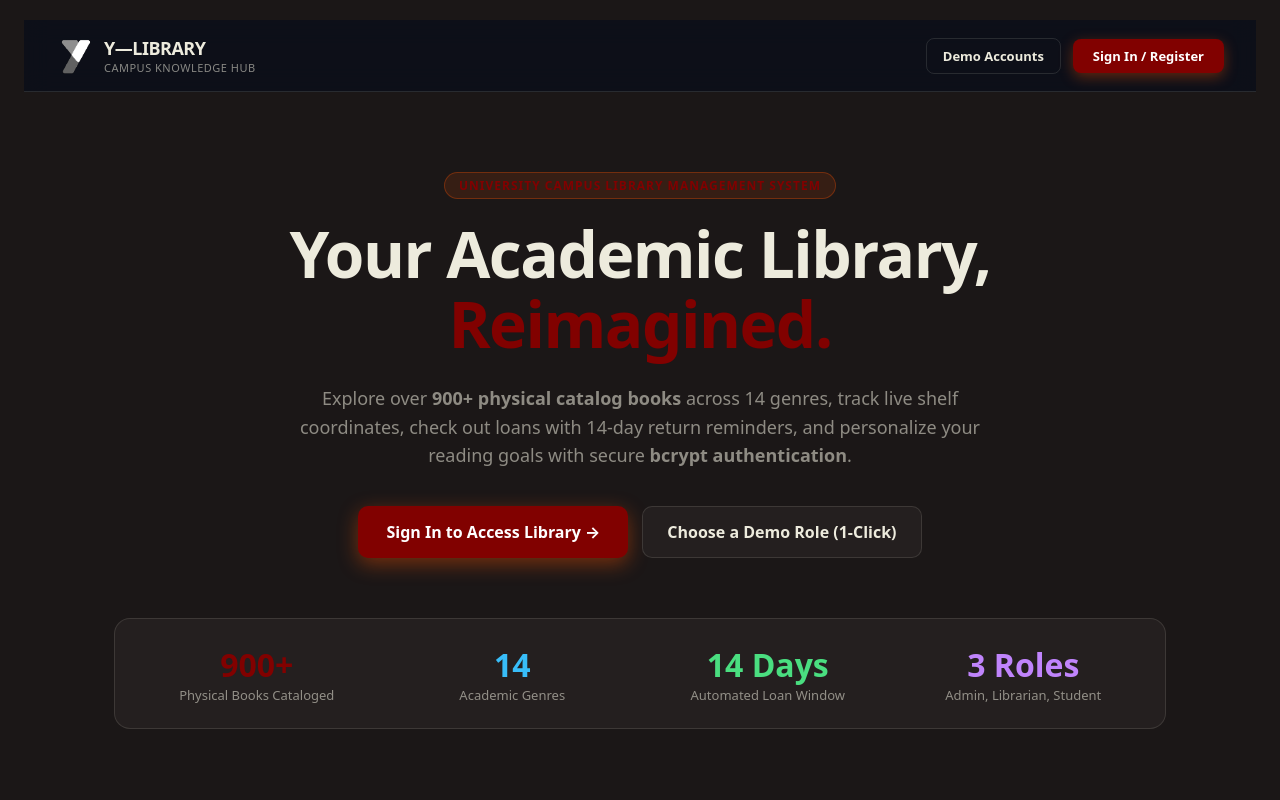
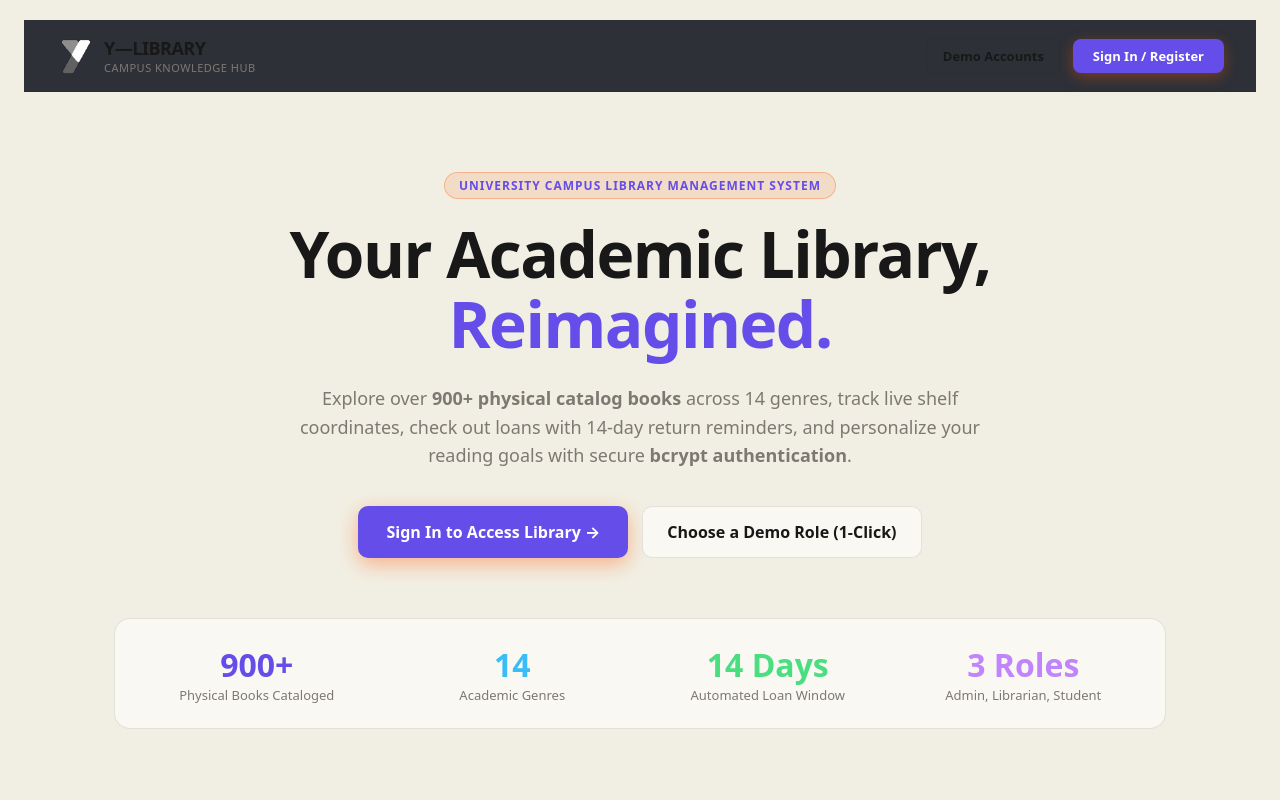
Before and after one commit to whataakash/Y-library_AP_2026, a React (Vite) app in the folder client/: page / in a window 1280 px wide. Shown: the top 800 px of the page. Built offline with nearby package versions, Linux system fonts and the light colour scheme; a web font is replaced by a local one.

Commit message:
style: adopt neo-editorial palette (Linen Cream, Royal Violet, Golden Amber, Pistachio Sage, Terracotta, Charcoal)

```diff
--- a/client/src/components/BookTile.jsx
+++ b/client/src/components/BookTile.jsx
@@ -32,22 +32,25 @@ export default function BookTile({
     return hash;
   }
 
-  // Flat solid palette colors for graceful typographic book jackets (No gradients)
-  const genreColors = {
-    Technology: "#630000",
-    "Science Fiction": "#810100",
-    Fantasy: "#630000",
-    Philosophy: "#1B1717",
-    Psychology: "#241F1F",
-    Economics: "#630000",
-    History: "#810100",
-    Science: "#630000",
-    Classics: "#241F1F",
-    Mystery: "#1B1717",
-    Thriller: "#810100",
-    Biography: "#241F1F",
+  // Palette colors from neo-editorial mobile design
+  const genreColorMap = {
+    Technology: { bg: "#654DE9", text: "#FFFFFF" },
+    "Science Fiction": { bg: "#654DE9", text: "#FFFFFF" },
+    Fantasy: { bg: "#654DE9", text: "#FFFFFF" },
+    Economics: { bg: "#F5C95C", text: "#181818" },
+    Business: { bg: "#F5C95C", text: "#181818" },
+    Biography: { bg: "#F5C95C", text: "#181818" },
+    Science: { bg: "#CFD78C", text: "#181818" },
+    Psychology: { bg: "#CFD78C", text: "#181818" },
+    History: { bg: "#BD554C", text: "#FFFFFF" },
+    Thriller: { bg: "#BD554C", text: "#FFFFFF" },
+    Mystery: { bg: "#181818", text: "#FFFFFF" },
+    Philosophy: { bg: "#181818", text: "#FFFFFF" },
+    Classics: { bg: "#181818", text: "#FFFFFF" },
   };
-  const bgSolidColor = genreColors[book.genre] || "#1B1717";
+  const genreStyle = genreColorMap[book.genre] || { bg: "#654DE9", text: "#FFFFFF" };
+  const bgSolidColor = genreStyle.bg;
+  const jacketTextColor = genreStyle.text;
 
   return (
     <div
@@ -84,12 +87,12 @@ export default function BookTile({
               <div style={{ fontSize: "9px", letterSpacing: "1px", textTransform: "uppercase", color: "var(--steam-orange)", fontWeight: "800", marginBottom: "8px" }}>
                 Y-Library Collection
               </div>
-              <h5 style={{ fontSize: "13px", fontWeight: "800", color: "#ffffff", lineHeight: "1.3", margin: 0 }}>
+              <h5 style={{ fontSize: "13px", fontWeight: "800", color: jacketTextColor, lineHeight: "1.3", margin: 0 }}>
                 {displayTitle}
               </h5>
             </div>
             <div>
-              <div style={{ fontSize: "11px", color: "#cbd5e1", fontWeight: "600" }}>
+              <div style={{ fontSize: "11px", color: jacketTextColor, opacity: 0.85, fontWeight: "600" }}>
                 {displayAuthor}
               </div>
               <div style={{ fontSize: "9px", color: "rgba(255,255,255,0.4)", marginTop: "4px" }}>
--- a/client/src/context/ThemeContext.jsx
+++ b/client/src/context/ThemeContext.jsx
@@ -4,7 +4,7 @@ const ThemeContext = createContext();
 
 export function ThemeProvider({ children }) {
   const [theme, setTheme] = useState(() => {
-    return localStorage.getItem("ylib_theme") || "dark";
+    return localStorage.getItem("ylib_theme") || "light";
   });
 
   useEffect(() => {
--- a/client/src/index.css
+++ b/client/src/index.css
@@ -2,105 +2,122 @@
 
 /* ============================================================
    Y-LIBRARY APP STYLES
-   Color Palette (Flat, No Gradients):
-   - Cotton:     #EDEBDD (RGB: 237, 235, 221)
-   - Cherry Red: #810100 (RGB: 129, 1, 0)
-   - Maroon:     #630000 (RGB: 99, 0, 0)
-   - Noir Black: #1B1717 (RGB: 27, 23, 23)
+   Neo-Editorial Palette (Flat, No Gradients):
+   - Linen Cream:    #F1EFE3 (RGB: 241, 239, 227)
+   - Royal Violet:   #654DE9 (RGB: 101, 77, 233)
+   - Golden Amber:   #F5C95C (RGB: 245, 201, 92)
+   - Pistachio Sage: #CFD78C (RGB: 207, 215, 140)
+   - Terracotta:     #BD554C (RGB: 189, 85, 76)
+   - Deep Charcoal:  #181818 (RGB: 24, 24, 24)
+   - Clean White:    #FFFFFF
 ============================================================ */
 
 :root,
+[data-theme="light"] {
+  /* Palette Constants */
+  --palette-cream: #F1EFE3;
+  --palette-violet: #654DE9;
+  --palette-violet-hover: #533CD1;
+  --palette-amber: #F5C95C;
+  --palette-sage: #CFD78C;
+  --palette-terracotta: #BD554C;
+  --palette-charcoal: #181818;
+
+  /* Backward-compatible variables */
+  --color-paper: #F1EFE3;
+  --color-stone: #E5E1D1;
+  --color-coral: #654DE9;
+  --color-coral-hover: #533CD1;
+  --color-coral-glow: rgba(101, 77, 233, 0.28);
+  --color-black: #181818;
+
+  /* Semantics for Light / Editorial mode */
+  --steam-bg: #F1EFE3; /* Warm Linen Canvas */
+  --steam-shell-bg: #F1EFE3;
+  --steam-panel: #FAF8F2; /* Soft white/cream card */
+  --steam-panel-hover: #E7E3D4;
+  --steam-surface: #FAF8F2;
+  --steam-card-bg: #FAF8F2;
+  --steam-card-hover: #F0ECE0;
+
+  --steam-orange: #654DE9; /* Royal Violet accent */
+  --steam-orange-hover: #533CD1;
+  --steam-orange-glow: rgba(101, 77, 233, 0.28);
+
+  --steam-amber: #F5C95C;
+  --steam-sage: #CFD78C;
+  --steam-terracotta: #BD554C;
+
+  --steam-border: rgba(24, 24, 24, 0.1); /* Crisp minimal border */
+  --steam-border-focus: #654DE9;
+
+  --steam-text: #181818; /* Deep Charcoal bold text */
+  --steam-text-secondary: #4A4644;
+  --steam-muted: #7E7872;
+
+  --steam-input-bg: #EAE6D8;
+  --steam-pill-bg: #E7E3D4;
+
+  --steam-card-radius: 18px;
+  --steam-pill-radius: 999px;
+  --steam-shadow: 0 4px 18px rgba(24, 24, 24, 0.06);
+  --steam-app-shadow: 0 12px 36px rgba(24, 24, 24, 0.08);
+  --steam-dock-bg: #181818; /* Charcoal black floating pill nav */
+  --steam-dock-border: rgba(241, 239, 227, 0.2);
+  --steam-hero-text: #181818;
+}
+
 [data-theme="dark"] {
   /* Palette Constants */
-  --color-cotton: #EDEBDD;
-  --color-cherry: #810100;
-  --color-maroon: #630000;
-  --color-noir: #1B1717;
-
-  /* Backward-compatible variables */
-  --color-paper: #EDEBDD;
-  --color-stone: #EDEBDD;
-  --color-coral: #810100;
-  --color-coral-hover: #630000;
-  --color-coral-glow: rgba(129, 1, 0, 0.4);
-  --color-black: #1B1717;
-
-  /* Dark Theme Semantics (Flat solid tones, NO gradients) */
-  --steam-bg: #1B1717; /* Noir Black canvas */
-  --steam-shell-bg: #1B1717;
-  --steam-panel: #241F1F; /* Noir Black panel */
-  --steam-panel-hover: #2D2727;
-  --steam-surface: #1B1717;
-  --steam-card-bg: #221D1D;
-  --steam-card-hover: #2B2525;
-
-  --steam-orange: #810100; /* Cherry Red accent */
-  --steam-orange-hover: #630000; /* Maroon hover */
-  --steam-orange-glow: rgba(129, 1, 0, 0.4);
-
-  --steam-border: rgba(237, 235, 221, 0.12); /* Subtle cotton border */
-  --steam-border-focus: #810100;
-
-  --steam-text: #EDEBDD; /* Cotton text */
-  --steam-text-secondary: rgba(237, 235, 221, 0.8);
-  --steam-muted: rgba(237, 235, 221, 0.55);
-
-  --steam-input-bg: #241F1F;
-  --steam-pill-bg: #262020;
-
-  --steam-card-radius: 14px;
+  --palette-cream: #F1EFE3;
+  --palette-violet: #654DE9;
+  --palette-violet-hover: #7E6CF3;
+  --palette-amber: #F5C95C;
+  --palette-sage: #CFD78C;
+  --palette-terracotta: #BD554C;
+  --palette-charcoal: #181818;
+
+  --color-paper: #F1EFE3;
+  --color-stone: #E5E1D1;
+  --color-coral: #654DE9;
+  --color-coral-hover: #7E6CF3;
+  --color-coral-glow: rgba(101, 77, 233, 0.35);
+  --color-black: #181818;
+
+  /* Semantics for Dark mode (Charcoal canvas with vibrant violet/amber/sage accents) */
+  --steam-bg: #121212;
+  --steam-shell-bg: #161616;
+  --steam-panel: #1E1E1E;
+  --steam-panel-hover: #282828;
+  --steam-surface: #1A1A1A;
+  --steam-card-bg: #1E1E1E;
+  --steam-card-hover: #262626;
+
+  --steam-orange: #654DE9; /* Royal Violet accent */
+  --steam-orange-hover: #7E6CF3;
+  --steam-orange-glow: rgba(101, 77, 233, 0.35);
+
+  --steam-amber: #F5C95C;
+  --steam-sage: #CFD78C;
+  --steam-terracotta: #BD554C;
+
+  --steam-border: rgba(241, 239, 227, 0.12);
+  --steam-border-focus: #654DE9;
+
+  --steam-text: #F1EFE3; /* Warm Linen Cream text */
+  --steam-text-secondary: rgba(241, 239, 227, 0.8);
+  --steam-muted: rgba(241, 239, 227, 0.55);
+
+  --steam-input-bg: #262626;
+  --steam-pill-bg: #282828;
+
+  --steam-card-radius: 18px;
   --steam-pill-radius: 999px;
   --steam-shadow: 0 10px 30px rgba(0, 0, 0, 0.6);
   --steam-app-shadow: 0 16px 40px rgba(0, 0, 0, 0.85);
-  --steam-dock-bg: #241F1F;
-  --steam-dock-border: rgba(237, 235, 221, 0.15);
-  --steam-hero-text: #EDEBDD;
-}
-
-[data-theme="light"] {
-  /* Palette Constants */
-  --color-cotton: #EDEBDD;
-  --color-cherry: #810100;
-  --color-maroon: #630000;
-  --color-noir: #1B1717;
-
-  --color-paper: #EDEBDD;
-  --color-stone: #1B1717;
-  --color-coral: #810100;
-  --color-coral-hover: #630000;
-  --color-coral-glow: rgba(129, 1, 0, 0.25);
-  --color-black: #1B1717;
-
-  /* Light Theme Semantics (Flat solid tones, NO gradients) */
-  --steam-bg: #EDEBDD; /* Cotton canvas */
-  --steam-shell-bg: #F5F3E9;
-  --steam-panel: #F5F3E9;
-  --steam-panel-hover: #E4E0CE;
-  --steam-surface: #EDEBDD;
-  --steam-card-bg: #FFFFFF;
-  --steam-card-hover: #F8F6EC;
-
-  --steam-orange: #810100; /* Cherry Red */
-  --steam-orange-hover: #630000; /* Maroon */
-  --steam-orange-glow: rgba(129, 1, 0, 0.25);
-
-  --steam-border: rgba(27, 23, 23, 0.14); /* Noir border */
-  --steam-border-focus: #810100;
-
-  --steam-text: #1B1717; /* Noir Black text */
-  --steam-text-secondary: #3D3535;
-  --steam-muted: #6B6161;
-
-  --steam-input-bg: #EAE6D6;
-  --steam-pill-bg: #E3DFC9;
-
-  --steam-card-radius: 14px;
-  --steam-pill-radius: 999px;
-  --steam-shadow: 0 4px 16px rgba(27, 23, 23, 0.08);
-  --steam-app-shadow: 0 8px 30px rgba(27, 23, 23, 0.12);
-  --steam-dock-bg: #1B1717;
-  --steam-dock-border: rgba(237, 235, 221, 0.2);
-  --steam-hero-text: #EDEBDD;
+  --steam-dock-bg: #1E1E1E;
+  --steam-dock-border: rgba(241, 239, 227, 0.15);
+  --steam-hero-text: #F1EFE3;
 }
 
 * {
```
